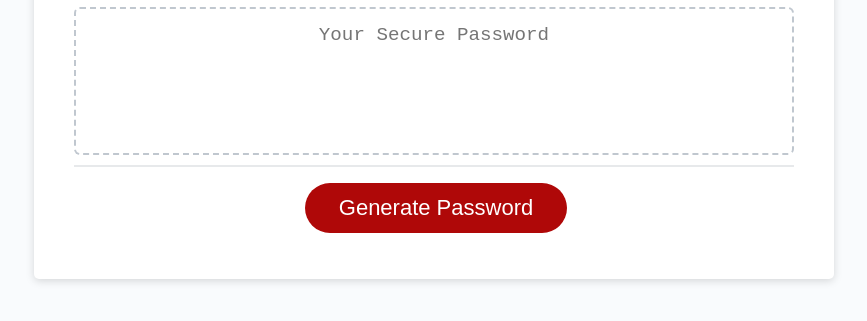
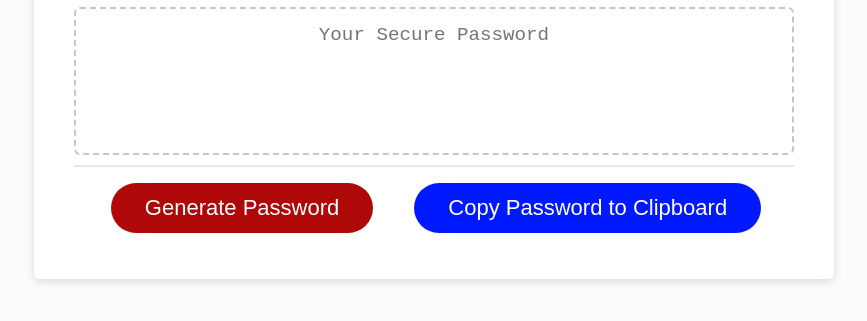
Before and after one commit to mkindler/RandomPasswordGenerator, a plain HTML site: page index.html in a window 1280 px wide. Shown: the part 241-562 px from the top of the page, without its empty margins (206-1073 px from the left). Drawn offline with Linux system fonts and the light colour scheme.

Commit message:
Added a Copy Password to Clipboard button

```diff
--- a/index.html
+++ b/index.html
@@ -1,21 +1,27 @@
 <!DOCTYPE html>
 <html lang="en">
+
   <head>
     <meta charset="UTF-8" />
     <meta name="viewport" content="width=device-width, initial-scale=1.0" />
     <meta http-equiv="X-UA-Compatible" content="ie=edge" />
     <title>Password Generator</title>
+
     <link rel="stylesheet" href="Assets/style.css" />
+
   </head>
+
   <body>
     <div class="wrapper">
       <header>
         <h1>Password Generator</h1>
       </header>
+
       <div class="card">
         <div class="card-header">
           <h2>Generate a Password</h2>
         </div>
+
         <div class="card-body">
           <textarea
             readonly
@@ -24,11 +30,16 @@
             aria-label="Generated Password"
           ></textarea>
         </div>
+
         <div class="card-footer">
           <button id="generate" class="btn">Generate Password</button>
+
+          <button id="copy" class="btn2">Copy Password to Clipboard</button>
         </div>
       </div>
     </div>
+
     <script src="script.js"></script>
+
   </body>
 </html>
```
